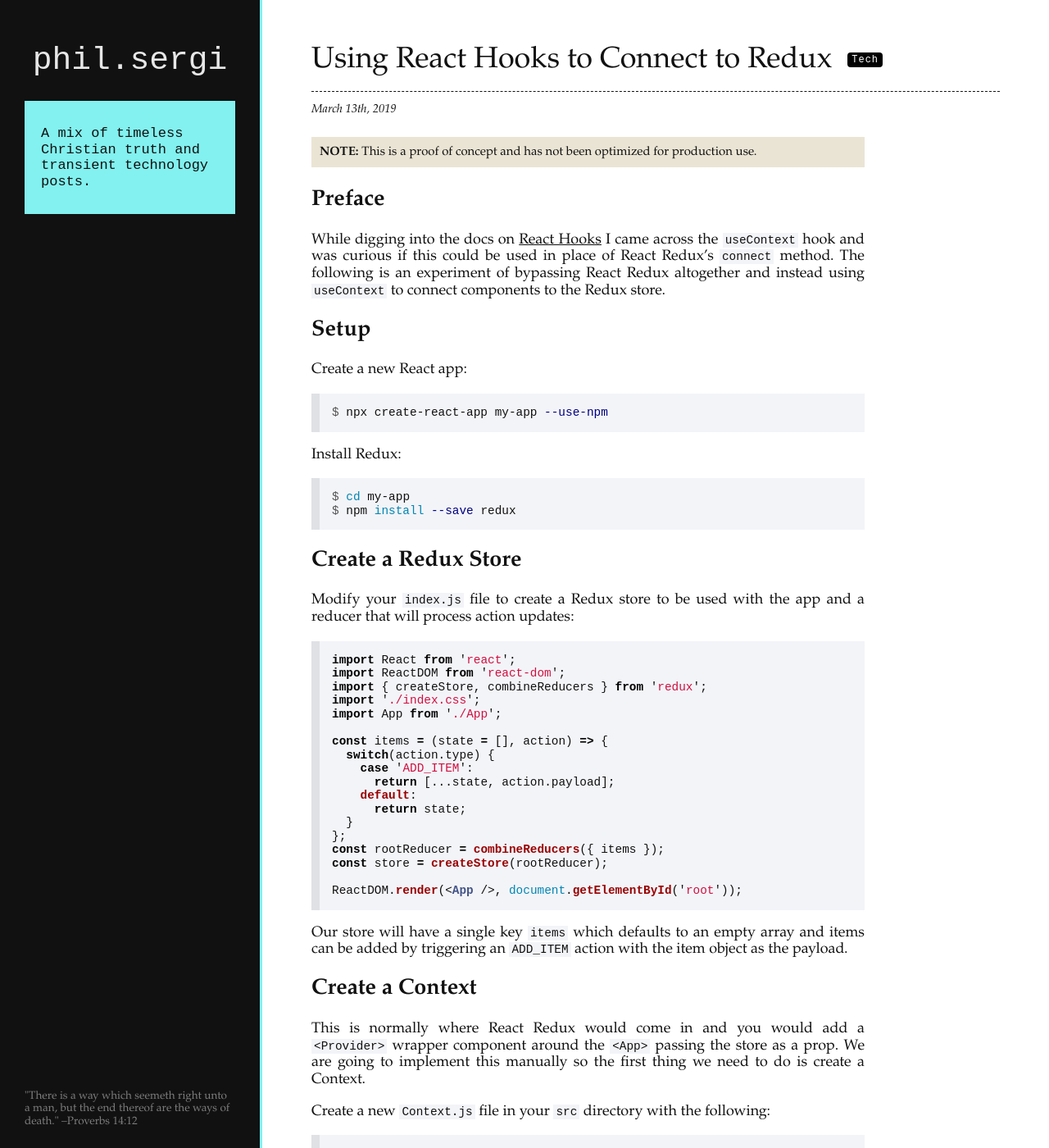
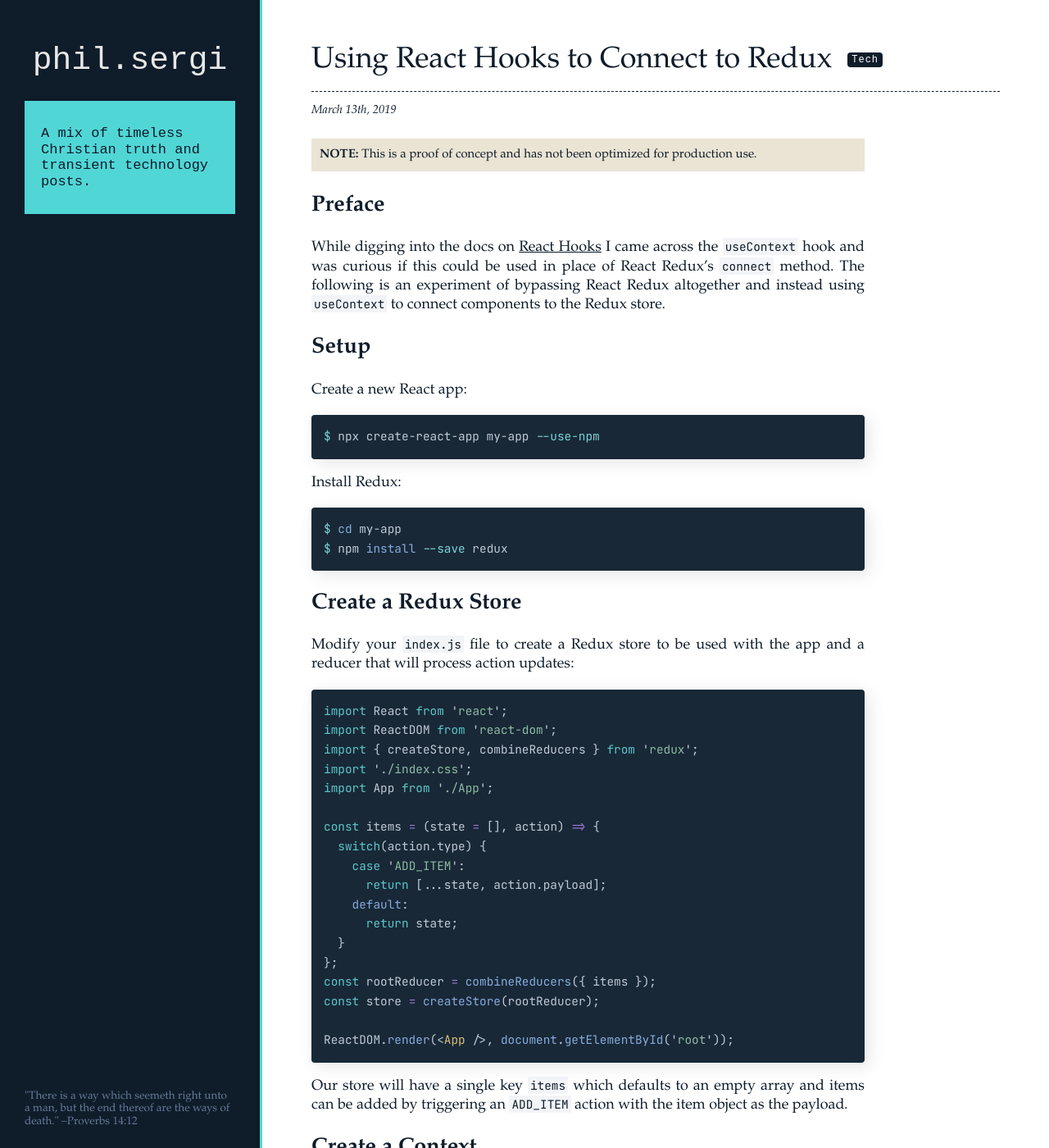
Before and after one commit to psergi/psergi.github.io, a Jekyll site: the page built from _posts/2019-03-13-using-react-hooks-to-connect-to-redux.md, in a window 1280 px wide and 1400 px high. Shown: the whole window at 82% size. Built offline with Jekyll 4.4.1, drawn with Linux system fonts in a browser that asks for light colours.

Commit message:
Theme update to use nightfox code blocks

```diff
--- a/_includes/head.html
+++ b/_includes/head.html
@@ -7,6 +7,9 @@
   <meta name="description" content="{{ page.excerpt | default: site.description | strip_html | normalize_whitespace | truncate: 160 | escape }}">
 
   <link rel="stylesheet" href="{{ "/assets/main.css" | relative_url }}">
+  <link rel="preconnect" href="https://fonts.googleapis.com">
+  <link rel="preconnect" href="https://fonts.gstatic.com" crossorigin>
+  <link href="https://fonts.googleapis.com/css2?family=JetBrains+Mono:ital@0;1&display=swap" rel="stylesheet">
   <link rel="canonical" href="{{ page.url | replace:'index.html','' | absolute_url }}">
   {% feed_meta %}
 </head>
--- a/assets/main.css
+++ b/assets/main.css
@@ -469,7 +469,7 @@ html {
 
 body {
   font-family: Palatino, Georgia, Serif;
-  color: #111;
+  color: #0F1C2A;
   font-size: 18px;
 }
 
@@ -478,7 +478,7 @@ a:hover,
 a:visited,
 a:focus,
 a:active {
-  color: #111;
+  color: #0F1C2A;
   text-decoration: none;
   transition-property: border-color;
   border-bottom: 3px solid transparent;
@@ -488,18 +488,18 @@ a:active {
   -webkit-transition-duration: 500ms;
 }
 a:hover {
-  border-bottom: 3px solid #82f1ef;
+  border-bottom: 3px solid #51D6D6;
 }
 
 .sidebar {
   padding: 30px;
   padding-bottom: 10px;
-  background-color: #111;
+  background-color: #0F1C2A;
   position: fixed;
   width: 320px;
   bottom: 0;
   top:0;
-  border-right: 3px solid #82f1ef;
+  border-right: 3px solid #51D6D6;
   display: flex;
   flex-direction: column;
 }
@@ -527,14 +527,14 @@ a:hover {
   font-size: 17px;
   padding: 30px 20px;
   font-family: Courier New;
-  background-color: #82f1ef;
+  background-color: #51D6D6;
   margin-top: 0px;
 }
 
 .sidebar__quote {
   margin-top: auto;
   font-size: .75em;
-  color: #7d7d7d;
+  color: #677b9a;
 }
 
 .content {
@@ -550,7 +550,7 @@ a:hover {
 }
 .contact-box {
   font-family: courier new;
-  background: #000;
+  background: #0f1c2a;
   color: #fff;
   padding: 5px 8px;
   height: 26px;
@@ -594,6 +594,7 @@ a:hover {
 .post__body {
   max-width: 675px;
   text-align: justify;
+  line-height: 1.3;
 }
 .post__body h5 {
   background: #eae4d4;
@@ -612,6 +613,8 @@ a:hover {
   padding: 20px 35px 20px 60px;
   margin-top: 30px;
   margin-right: 0px;
+  box-shadow: 5px 5px 20px rgba(0,0,0,0.1);
+  line-height: 1.15;
 }
 .post__body blockquote > p {
   margin-top: 8px;
@@ -630,7 +633,7 @@ a:hover {
   margin-top: 10px;
   margin-left: -17px;
   font-style: normal;
-  letter-spacing: 2px;
+  letter-spacing: 1px;
 }
 .post__body img {
   max-width: 100%;
@@ -665,12 +668,12 @@ a:hover {
 .post__title {
   font-weight: normal;
   padding-bottom: 15px;
-  border-bottom: 1px dashed #111;
+  border-bottom: 1px dashed #0F1C2A;
 }
 .post__category {
 	font-size: 12px;
 	margin-left: 10px;
-	background: #000;
+	background: #0f1c2a;
 	padding: 2px 5px;
 	vertical-align: middle;
   color: #fff;
@@ -686,7 +689,7 @@ a:hover {
     position: static;
     text-align: center;
     border-right: 0px;
-    border-bottom: 3px solid #82f1ef;
+    border-bottom: 3px solid #51D6D6;
   }
   .sidebar__title {
     margin-top: 0px;
@@ -731,75 +734,86 @@ a:hover {
   }
 }
 
-/* HIGHLIGHTING (github)
+/* HIGHLIGHTING (nightfox)
  * ----------------------------------------*/
+code {
+  font-family: 'JetBrains Mono', monospace;
+}
+div.highlight {
+  box-shadow: 5px 5px 20px rgba(0,0,0,0.1);
+}
 pre.highlight {
   padding: 15px;
-  background: #F3F4F8;
+  background: #182837;
   font-size: .8em;
-  border-left: 10px solid #E0E1E5;
+  line-height: 1.5em;
+  overflow-x: auto;
+  border-radius: 4px;
+  color: #c0c8d5;
 }
-.highlight .hll { background-color: #ffffcc }
-.highlight .c { color: #999988; font-style: italic } /* Comment */
+.highlight .hll { background-color: #313b48 }
+.highlight .c { color: #6e7e91; font-style: italic } /* Comment */
 .highlight .err { color: #a61717; background-color: #e3d2d2 } /* Error */
-.highlight .k { color: #000000; font-weight: bold } /* Keyword */
-.highlight .o { color: #000000; font-weight: bold } /* Operator */
-.highlight .cm { color: #999988; font-style: italic } /* Comment.Multiline */
-.highlight .cp { color: #999999; font-weight: bold; font-style: italic } /* Comment.Preproc */
-.highlight .c1 { color: #999988; font-style: italic } /* Comment.Single */
-.highlight .cs { color: #999999; font-weight: bold; font-style: italic } /* Comment.Special */
-.highlight .gd { color: #000000; background-color: #ffdddd } /* Generic.Deleted */
-.highlight .ge { color: #000000; font-style: italic } /* Generic.Emph */
+.highlight .k { color: #5cc6c8 } /* Keyword */
+.highlight .o { color: #9d79d6 } /* Operator */
+.highlight .p { color: #c0c8d5 } /* Punctuation */
+.highlight .cm { color: #6e7e91; font-style: italic } /* Comment.Multiline */
+.highlight .cp { color: #6e7e91; font-style: italic } /* Comment.Preproc */
+.highlight .c1 { color: #6e7e91; font-style: italic } /* Comment.Single */
+.highlight .cs { color: #6e7e91; font-style: italic } /* Comment.Special */
+.highlight .gd { color: #5cc6c8; background-color: #ffdddd } /* Generic.Deleted */
+.highlight .ge { color: #5cc6c8; font-style: italic } /* Generic.Emph */
 .highlight .gr { color: #aa0000 } /* Generic.Error */
-.highlight .gh { color: #999999 } /* Generic.Heading */
-.highlight .gi { color: #000000; background-color: #ddffdd } /* Generic.Inserted */
-.highlight .go { color: #888888 } /* Generic.Output */
-.highlight .gp { color: #555555 } /* Generic.Prompt */
+.highlight .gh { color: #6e7e91 } /* Generic.Heading */
+.highlight .gi { color: #5cc6c8; background-color: #ddffdd } /* Generic.Inserted */
+.highlight .go { color: #6e7e91 } /* Generic.Output */
+.highlight .gp { color: #7ad4d6 } /* Generic.Prompt */
 .highlight .gs { font-weight: bold } /* Generic.Strong */
-.highlight .gu { color: #aaaaaa } /* Generic.Subheading */
+.highlight .gu { color: #c0c8d5 } /* Generic.Subheading */
 .highlight .gt { color: #aa0000 } /* Generic.Traceback */
-.highlight .kc { color: #000000; font-weight: bold } /* Keyword.Constant */
-.highlight .kd { color: #000000; font-weight: bold } /* Keyword.Declaration */
-.highlight .kn { color: #000000; font-weight: bold } /* Keyword.Namespace */
-.highlight .kp { color: #000000; font-weight: bold } /* Keyword.Pseudo */
-.highlight .kr { color: #000000; font-weight: bold } /* Keyword.Reserved */
-.highlight .kt { color: #445588; font-weight: bold } /* Keyword.Type */
-.highlight .m { color: #009999 } /* Literal.Number */
-.highlight .s { color: #d01040 } /* Literal.String */
-.highlight .na { color: #008080 } /* Name.Attribute */
-.highlight .nb { color: #0086B3 } /* Name.Builtin */
-.highlight .nc { color: #445588; font-weight: bold } /* Name.Class */
-.highlight .no { color: #008080 } /* Name.Constant */
-.highlight .nd { color: #3c5d5d; font-weight: bold } /* Name.Decorator */
-.highlight .ni { color: #800080 } /* Name.Entity */
-.highlight .ne { color: #990000; font-weight: bold } /* Name.Exception */
-.highlight .nf { color: #990000; font-weight: bold } /* Name.Function */
-.highlight .nl { color: #990000; font-weight: bold } /* Name.Label */
-.highlight .nn { color: #555555 } /* Name.Namespace */
-.highlight .nt { color: #000080 } /* Name.Tag */
-.highlight .nv { color: #008080 } /* Name.Variable */
-.highlight .ow { color: #000000; font-weight: bold } /* Operator.Word */
-.highlight .w { color: #bbbbbb } /* Text.Whitespace */
-.highlight .mf { color: #009999 } /* Literal.Number.Float */
-.highlight .mh { color: #009999 } /* Literal.Number.Hex */
-.highlight .mi { color: #009999 } /* Literal.Number.Integer */
-.highlight .mo { color: #009999 } /* Literal.Number.Oct */
-.highlight .sb { color: #d01040 } /* Literal.String.Backtick */
-.highlight .sc { color: #d01040 } /* Literal.String.Char */
-.highlight .sd { color: #d01040 } /* Literal.String.Doc */
-.highlight .s2 { color: #d01040 } /* Literal.String.Double */
-.highlight .se { color: #d01040 } /* Literal.String.Escape */
-.highlight .sh { color: #d01040 } /* Literal.String.Heredoc */
-.highlight .si { color: #d01040 } /* Literal.String.Interpol */
-.highlight .sx { color: #d01040 } /* Literal.String.Other */
-.highlight .sr { color: #009926 } /* Literal.String.Regex */
-.highlight .s1 { color: #d01040 } /* Literal.String.Single */
-.highlight .ss { color: #990073 } /* Literal.String.Symbol */
-.highlight .bp { color: #999999 } /* Name.Builtin.Pseudo */
-.highlight .vc { color: #008080 } /* Name.Variable.Class */
-.highlight .vg { color: #008080 } /* Name.Variable.Global */
-.highlight .vi { color: #008080 } /* Name.Variable.Instance */
-.highlight .il { color: #009999 } /* Literal.Number.Integer.Long */
+.highlight .kc { color: #5cc6c8 } /* Keyword.Constant */
+.highlight .kd { color: #5cc6c8 } /* Keyword.Declaration */
+.highlight .kn { color: #5cc6c8 } /* Keyword.Namespace */
+.highlight .kp { color: #5cc6c8 } /* Keyword.Pseudo */
+.highlight .kr { color: #5cc6c8 } /* Keyword.Reserved */
+.highlight .kt { color: #dbc074 } /* Keyword.Type */
+.highlight .m { color: #fe9373 } /* Literal.Number */
+.highlight .s { color: #8ebaa4 } /* Literal.String */
+.highlight .n { color: #c0c8d5 } /* Name */
+.highlight .na { color: #dbc074 } /* Name.Attribute */
+.highlight .nb { color: #86abdc } /* Name.Builtin */
+.highlight .nc { color: #dbc074 } /* Name.Class */
+.highlight .no { color: #dbc074 } /* Name.Constant */
+.highlight .nd { color: #3c5d5d } /* Name.Decorator */
+.highlight .ni { color: #86abdc } /* Name.Entity */
+.highlight .ne { color: #86abdc } /* Name.Exception */
+.highlight .nf { color: #86abdc } /* Name.Function */
+.highlight .nl { color: #86abdc } /* Name.Label */
+.highlight .nn { color: #dbc074 } /* Name.Namespace */
+.highlight .nt { color: #7ad4d6 } /* Name.Tag */
+.highlight .nv { color: #dbc074 } /* Name.Variable */
+.highlight .ow { color: #5cc6c8 } /* Operator.Word */
+.highlight .w { color: #252f3c } /* Text.Whitespace */
+.highlight .mf { color: #fe9373 } /* Literal.Number.Float */
+.highlight .mh { color: #fe9373 } /* Literal.Number.Hex */
+.highlight .mi { color: #fe9373 } /* Literal.Number.Integer */
+.highlight .mo { color: #fe9373 } /* Literal.Number.Oct */
+.highlight .sb { color: #8ebaa4 } /* Literal.String.Backtick */
+.highlight .sc { color: #8ebaa4 } /* Literal.String.Char */
+.highlight .sd { color: #8ebaa4 } /* Literal.String.Doc */
+.highlight .s2 { color: #8ebaa4 } /* Literal.String.Double */
+.highlight .se { color: #8ebaa4 } /* Literal.String.Escape */
+.highlight .sh { color: #8ebaa4 } /* Literal.String.Heredoc */
+.highlight .si { color: #e26886 } /* Literal.String.Interpol */
+.highlight .sx { color: #8ebaa4 } /* Literal.String.Other */
+.highlight .sr { color: #7ad4d6 } /* Literal.String.Regex */
+.highlight .s1 { color: #8ebaa4 } /* Literal.String.Single */
+.highlight .ss { color: #8ebaa4 } /* Literal.String.Symbol */
+.highlight .bp { color: #6e7e91 } /* Name.Builtin.Pseudo */
+.highlight .vc { color: #dbc074 } /* Name.Variable.Class */
+.highlight .vg { color: #dbc074 } /* Name.Variable.Global */
+.highlight .vi { color: #dbc074 } /* Name.Variable.Instance */
+.highlight .il { color: #fe9373 } /* Literal.Number.Integer.Long */
 .highlight .no-select {
   -webkit-touch-callout: none; /* iOS Safari */
   -webkit-user-select: none; /* Safari */
@@ -809,5 +823,5 @@ pre.highlight {
   user-select: none;
 }
 .highlight .s1 + .go {
-  color: #d01040;
+  color: #8ebaa4;
 }
```
